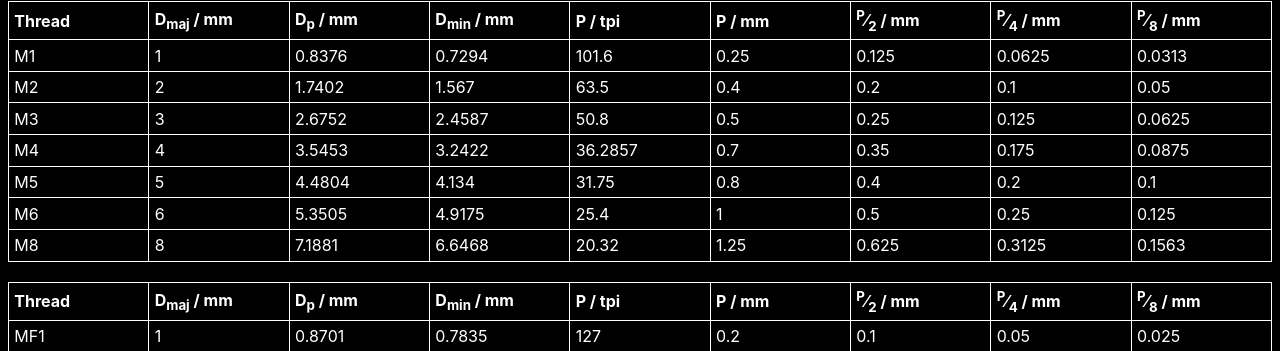
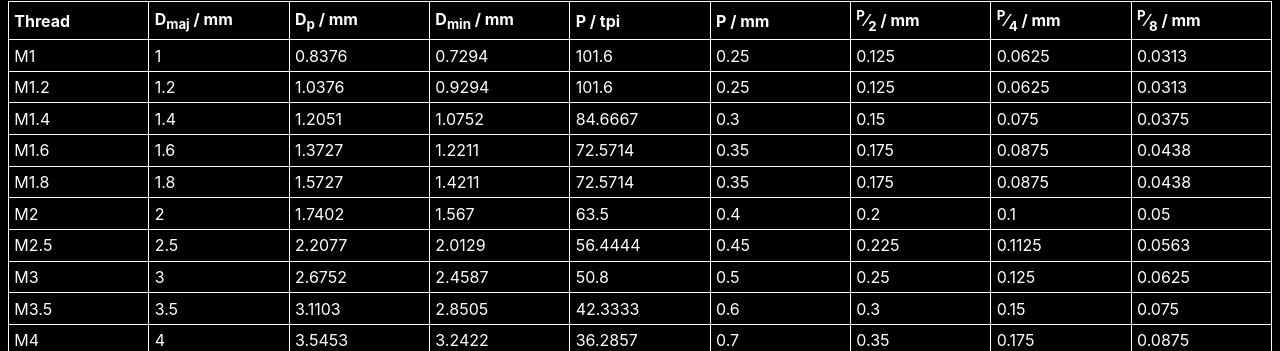
Before and after one commit to chrissxMedia/screwed.chrissx.de, a React (Vite) app: page / in a window 1280 px wide. Shown: the part 449-800 px from the top of the page. Built offline with nearby package versions, Linux system fonts and the light colour scheme.

Commit message:
place all threads we know so far in one table

```diff
--- a/src/Thread.tsx
+++ b/src/Thread.tsx
@@ -14,7 +14,7 @@ export function pitchDiameter(t: Thread): Unit {
     return subtract(t.diameter, multiply(0.6495190528, t.pitch)) as Unit;
 }
 
-const mCoarse = {
+export const mCoarse = {
     1: 0.25,
     1.2: 0.25,
     1.4: 0.3,
@@ -51,7 +51,7 @@ const mCoarse = {
     64: 6,
 };
 
-const mFine = {
+export const mFine = {
     1: 0.2,
     1.2: 0.2,
     1.4: 0.2,
@@ -91,7 +91,7 @@ export function M(diameter: number, pitch: number | "coarse" | "fine" = "coarse"
     };
 }
 
-const unc = {
+export const unc = {
     0.0730: 64,
     0.0860: 56,
     0.0990: 48,
@@ -127,7 +127,7 @@ const unc = {
     4.0000: 4,
 };
 
-const unf = {
+export const unf = {
     0.0600: 80,
     0.0730: 72,
     0.0860: 64,
@@ -154,7 +154,7 @@ const unf = {
     1.5000: 12,
 };
 
-const unef = {
+export const unef = {
     0.2160: 32,
     0.2500: 32,
     0.3125: 32,
--- a/src/app.tsx
+++ b/src/app.tsx
@@ -2,11 +2,21 @@ import Drawing from "./Drawing";
 import React from "react";
 import ReactDOMClient from "react-dom/client";
 import Table, { LengthUnit, PitchUnit } from "./Table";
-import { M, UTS } from "./Thread";
+import { M, mCoarse, mFine, UTS } from "./Thread";
 
 function Root() {
+    // this is the ugliest hack ever
+    console.log(M(4));
     const [lengthUnit, setLengthUnit] = React.useState<LengthUnit>("mm");
     const [pitchUnit, setPitchUnit] = React.useState<PitchUnit>("tpi");
+    const threads = [
+        ...Object.keys(mCoarse).map(Number).sort((a, b) => a - b).map(x => M(x, "coarse")),
+        ...Object.keys(mFine).map(Number).sort((a, b) => a - b).map(x => M(x, "fine")),
+        UTS("#000", 120), UTS("#00", 90), UTS("#0", "fine"),
+        UTS("#1"), UTS("#2"), UTS("#3"), UTS("#4"), UTS("#5"), UTS("#6"),
+    ];
+    //window.location.hash = "#" + JSON.stringify({lengthUnit, pitchUnit, threads});
+    //console.log(JSON.parse(decodeURIComponent(window.location.hash.substring(1))));
     return (
         <>
             <Drawing />
@@ -24,13 +34,7 @@ function Root() {
                 </select>
             </div>
             <br />
-            <Table lengthUnit={lengthUnit} pitchUnit={pitchUnit} threads={[M(1), M(2), M(3), M(4), M(5), M(6), M(8)]} />
-            <br />
-            <Table lengthUnit={lengthUnit} pitchUnit={pitchUnit} threads={[M(1, "fine"), M(2, "fine"), M(3, "fine"), M(4, "fine"), M(5, "fine"), M(6, "fine")]} />
-            <br />
-            <Table lengthUnit={lengthUnit} pitchUnit={pitchUnit} threads={[UTS("#000", 120), UTS("#00", 90), UTS("#0", "fine")]} />
-            <br />
-            <Table lengthUnit={lengthUnit} pitchUnit={pitchUnit} threads={[UTS("#1"), UTS("#2"), UTS("#3"), UTS("#4"), UTS("#5"), UTS("#6")]} />
+            <Table {...{lengthUnit, pitchUnit, threads}} />
         </>
     );
 }
```
